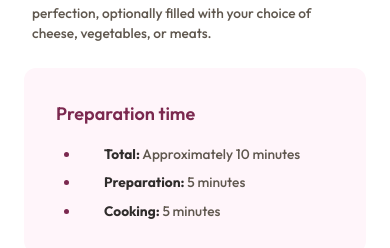
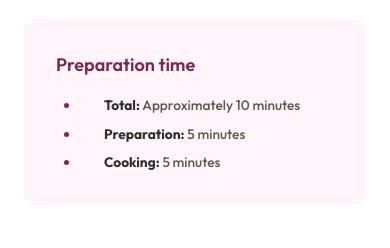
Before and after one commit to sipanahmad/recipe-page-main-tailwindcss, a plain HTML site: page index.html in a window 390 px wide. Shown: the part 429-677 px from the top of the page. Drawn offline with nearby package versions, Linux system fonts and the light colour scheme.

Commit message:
Update index.html

```diff
--- a/index.html
+++ b/index.html
@@ -61,7 +61,7 @@
 		class="relative font-outfit text-[13.7px] sm:text-[16px] bg-neutral-eggshell h-screen flex flex-col justify-center items-center text-neutral-wenge-brown font-medium">
 		<main
 			role="main"
-			class="mt-[365%] sm:mt-[125%] w-full sm:w-3/5 bg-neutral-white sm:p-12 sm:rounded-2xl flex flex-col space-y-6">
+			class="mt-[340%] sm:mt-[125%] w-full sm:w-3/5 bg-neutral-white sm:p-12 sm:rounded-2xl flex flex-col space-y-6">
 			<img
 				src="./assets/images/image-omelette.jpeg"
 				alt="omlette"
```
